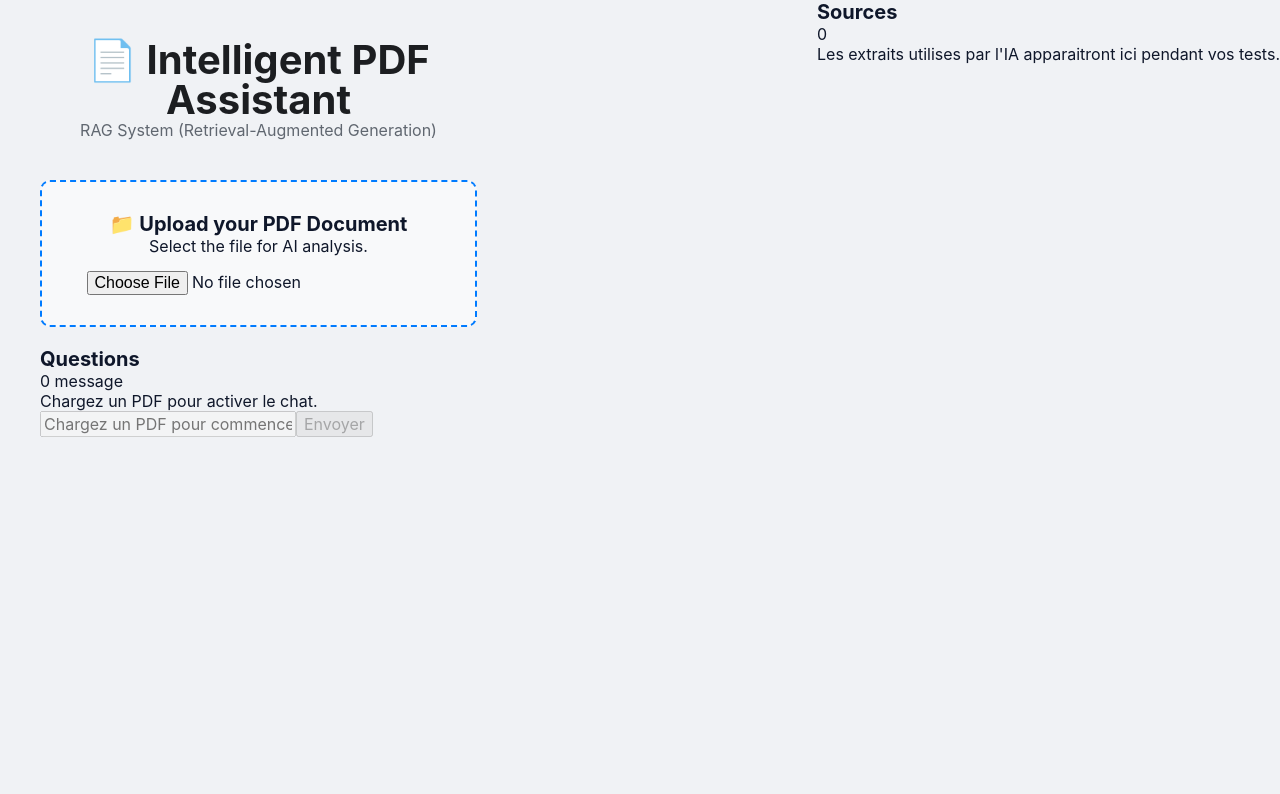
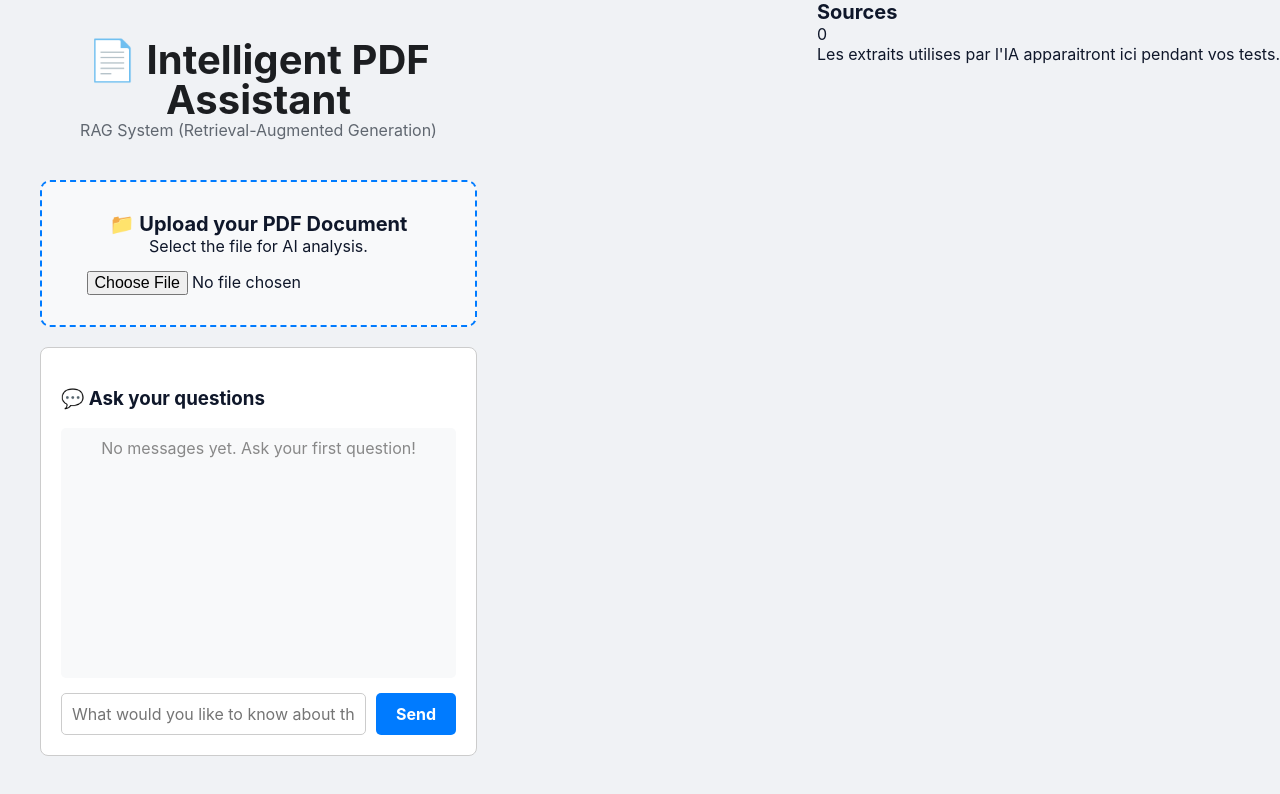
Before and after one commit to iyed-jloud/systeme-rag-pdf, a React app in the folder frontend/: page / in a window 1280 px wide. Shown: the top 794 px of the page. Built offline with nearby package versions, Linux system fonts and the light colour scheme; the HTML template or start-up script is replaced by a standard one.

Commit message:
Update ChatWindow.jsx

```diff
--- a/frontend/src/COMPONENTS/ChatWindow.jsx
+++ b/frontend/src/COMPONENTS/ChatWindow.jsx
@@ -1,99 +1,69 @@
 import { useState } from 'react';
-import MessageBubble from './MessageBubble';
 
-function buildMockSources(question, fileName) {
-  const cleanQuestion = question.replace(/\s+/g, ' ').trim();
-
-  return [
-    {
-      text: `Extrait simule depuis ${fileName}: passage lie a "${cleanQuestion}".`,
-      page: 1,
-    },
-    {
-      text: 'Deuxieme extrait de test pour verifier le panneau des sources avant le branchement API.',
-      page: 2,
-    },
-  ];
-}
-
-function ChatWindow({ documentFile, onSourcesChange }) {
+function ChatWindow() {
   const [messages, setMessages] = useState([]);
-  const [input, setInput] = useState('');
-  const [isThinking, setIsThinking] = useState(false);
+  const [input, setInput] = useState("");
 
   const handleSend = () => {
-    const question = input.trim();
+    // Do nothing if the input is empty
+    if (!input.trim()) return;
 
-    if (!question || isThinking || !documentFile) return;
+    // Add user's question to the list
+    const newMessages = [...messages, { sender: 'user', text: input }];
+    setMessages(newMessages);
+    setInput(""); // Clear input field
 
-    const userMessage = { id: crypto.randomUUID(), sender: 'user', text: question };
-    setMessages((current) => [...current, userMessage]);
-    setInput('');
-    setIsThinking(true);
-
-    window.setTimeout(() => {
-      const mockSources = buildMockSources(question, documentFile.name);
-      const assistantMessage = {
-        id: crypto.randomUUID(),
-        sender: 'assistant',
-        text: `Reponse simulee pour "${question}". Le PDF est bien selectionne et le chat est pret pour le branchement backend.`,
-      };
-
-      setMessages((current) => [...current, assistantMessage]);
-      onSourcesChange(mockSources);
-      setIsThinking(false);
-    }, 500);
-  };
-
-  const handleKeyDown = (event) => {
-    if (event.key === 'Enter') handleSend();
+    // Simulate AI response (to be replaced by real API call)
+    setTimeout(() => {
+      setMessages([...newMessages,
+        { sender: 'ia', text: "This is a simulated response. The AI backend is not yet connected!" }
+      ]);
+    }, 1000);
   };
 
   return (
-    <section className="chat-panel" aria-label="Discussion avec le PDF">
-      <div className="panel-heading">
-        <h2>Questions</h2>
-        <span>{messages.length} message{messages.length > 1 ? 's' : ''}</span>
+    <div style={styles.chatContainer}>
+      <h3>💬 Ask your questions</h3>
+
+      {/* Message display area */}
+      <div style={styles.messageList}>
+        {messages.length === 0 ? (
+          <p style={{ textAlign: 'center', color: '#888' }}>No messages yet. Ask your first question!</p>
+        ) : (
+          messages.map((msg, index) => (
+            <div key={index} style={msg.sender === 'user' ? styles.userMsg : styles.iaMsg}>
+              <strong>{msg.sender === 'user' ? 'You: ' : 'AI: '}</strong>
+              {msg.text}
+            </div>
+          ))
+        )}
       </div>
 
-      <div className="message-list">
-        {messages.length === 0 ? (
-          <p className="empty-state">
-            {documentFile
-              ? 'Posez une premiere question pour tester la reponse simulee.'
-              : 'Chargez un PDF pour activer le chat.'}
-          </p>
-        ) : (
-          messages.map((message) => (
-            <MessageBubble
-              key={message.id}
-              sender={message.sender}
-              text={message.text}
-            />
-          ))
-        )}
-        {isThinking && <MessageBubble sender="assistant" text="Generation en cours..." />}
-      </div>
-
-      <div className="composer">
+      {/* Input area */}
+      <div style={styles.inputArea}>
         <input
           type="text"
           value={input}
-          onChange={(event) => setInput(event.target.value)}
-          onKeyDown={handleKeyDown}
-          placeholder={documentFile ? 'Que voulez-vous savoir sur ce document ?' : 'Chargez un PDF pour commencer'}
-          disabled={!documentFile || isThinking}
+          onChange={(e) => setInput(e.target.value)}
+          placeholder="What would you like to know about this document?"
+          style={styles.input}
+          onKeyPress={(e) => e.key === 'Enter' && handleSend()}
         />
-        <button
-          type="button"
-          onClick={handleSend}
-          disabled={!documentFile || !input.trim() || isThinking}
-        >
-          Envoyer
-        </button>
+        <button onClick={handleSend} style={styles.button}>Send</button>
       </div>
-    </section>
+    </div>
   );
 }
 
+// Styling for a clean and professional look
+const styles = {
+  chatContainer: { border: '1px solid #ccc', borderRadius: '8px', padding: '20px', marginTop: '20px', backgroundColor: 'white' },
+  messageList: { minHeight: '250px', maxHeight: '400px', overflowY: 'auto', marginBottom: '15px', padding: '10px', backgroundColor: '#f8f9fa', borderRadius: '5px' },
+  userMsg: { backgroundColor: '#d1e7dd', padding: '10px', borderRadius: '8px', marginBottom: '10px', textAlign: 'right', marginLeft: '20%' },
+  iaMsg: { backgroundColor: '#e2e3e5', padding: '10px', borderRadius: '8px', marginBottom: '10px', textAlign: 'left', marginRight: '20%' },
+  inputArea: { display: 'flex', gap: '10px' },
+  input: { flex: 1, padding: '10px', borderRadius: '5px', border: '1px solid #ccc' },
+  button: { padding: '10px 20px', borderRadius: '5px', backgroundColor: '#007bff', color: 'white', border: 'none', cursor: 'pointer', fontWeight: 'bold' }
+};
+
 export default ChatWindow;
```
